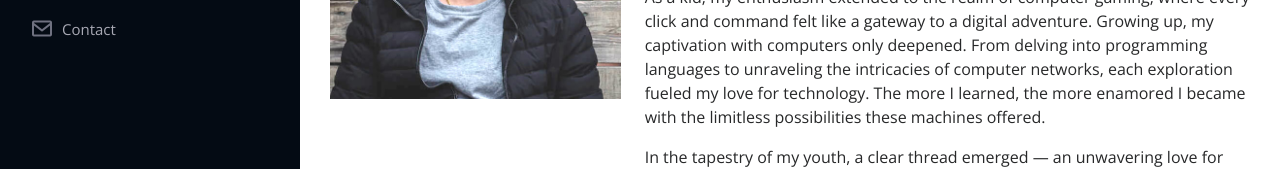
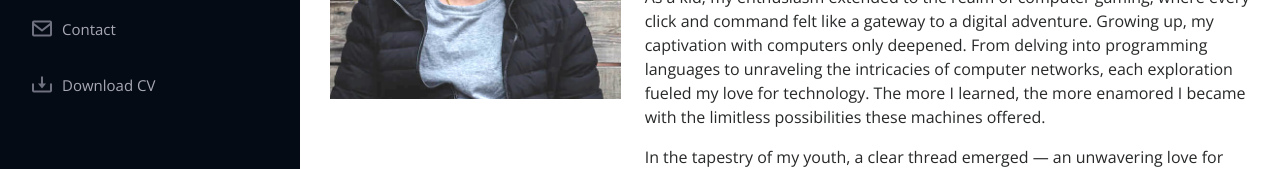
Before and after one commit to KENRAK2910/KENRAK2910.github.io, a plain HTML site: page index.html in a window 1280 px wide. Shown: the part 480-649 px from the top of the page. Drawn offline with nearby package versions, Linux system fonts and the light colour scheme.

Commit message:
Update index.html

```diff
--- a/index.html
+++ b/index.html
@@ -51,6 +51,7 @@
                         <li><a href="#testimonials" class="nav-link scrollto"><i class="bx bx-comment-dots"></i> <span>Testimonials</span></a></li>
                         <!-- <li><a href="#portfolio" class="nav-link scrollto"><i class="bx bx-book-content"></i> <span>Portfolio</span></a></li> -->
                         <li><a href="#contact" class="nav-link scrollto"><i class="bx bx-envelope"></i> <span>Contact</span></a></li>
+                        <li><a href="https://filedn.eu/lFwVzRAYwbtFHmVmIwMjDQy/RakeshN.pdf" class=""><i class="bx bx-download"></i> <span>Download CV</span></a></li>
                     </ul>
                 </nav>
                 <!-- .nav-menu -->
```
